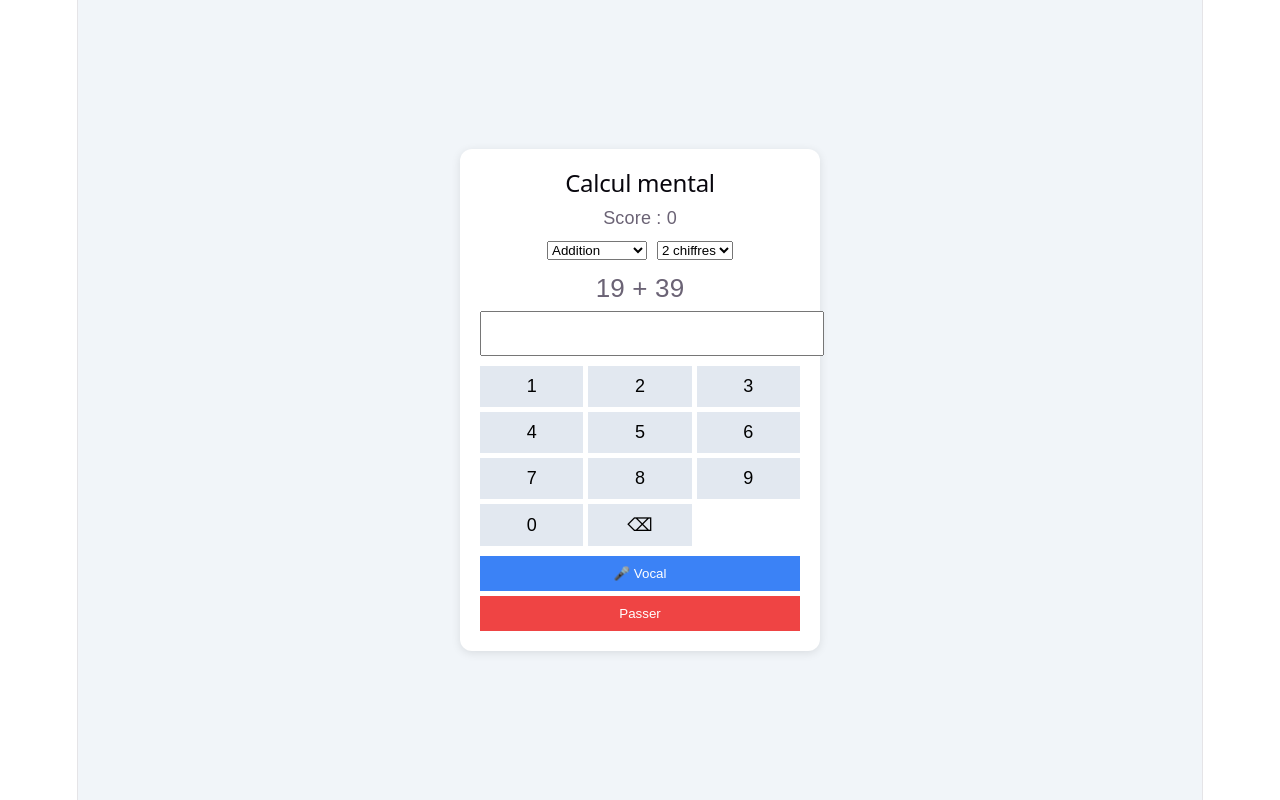
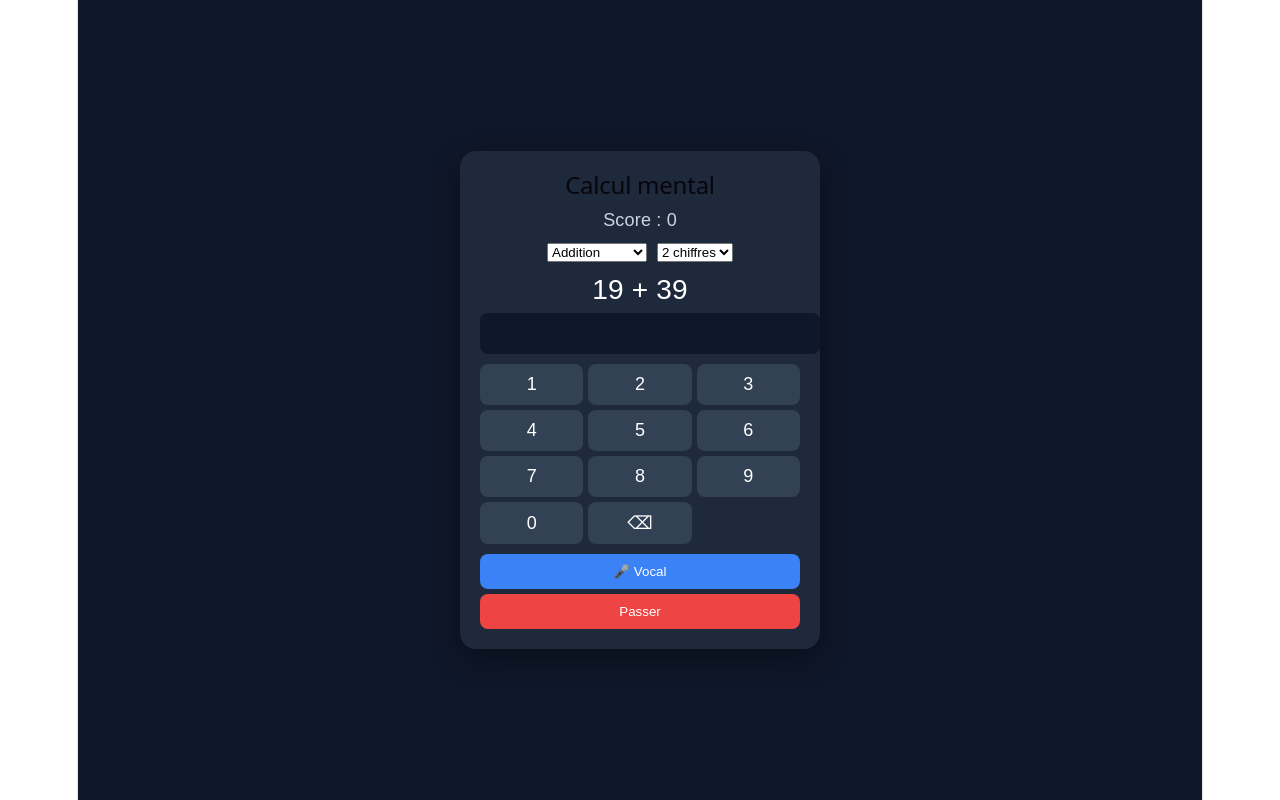
Before and after one commit to RereLeRonron/calcul-mental, a React (Vite) app: page / in a window 1280 px wide. Built offline with nearby package versions, Linux system fonts and the light colour scheme.

Commit message:
dark theme UI

```diff
--- a/src/App.jsx
+++ b/src/App.jsx
@@ -201,21 +201,23 @@ const styles = {
     display: "flex",
     justifyContent: "center",
     alignItems: "center",
-    background: "#f1f5f9",
+    background: "#0f172a",
     fontFamily: "Arial",
   },
 
   card: {
     width: 320,
-    background: "white",
+    background: "#1e293b",
     padding: 20,
-    borderRadius: 12,
+    borderRadius: 16,
     textAlign: "center",
-    boxShadow: "0 2px 10px rgba(0,0,0,0.1)",
+    boxShadow: "0 10px 30px rgba(0,0,0,0.4)",
+    color: "white",
   },
 
   score: {
     marginBottom: 10,
+    color: "#cbd5e1",
   },
 
   row: {
@@ -226,8 +228,9 @@ const styles = {
   },
 
   question: {
-    fontSize: 26,
+    fontSize: 28,
     marginBottom: 10,
+    color: "white",
   },
 
   input: {
@@ -236,6 +239,11 @@ const styles = {
     fontSize: 18,
     textAlign: "center",
     marginBottom: 10,
+    borderRadius: 8,
+    border: "none",
+    background: "#0f172a",
+    color: "white",
+    outline: "none",
   },
 
   pad: {
@@ -247,9 +255,11 @@ const styles = {
 
   btn: {
     padding: 10,
-    background: "#e2e8f0",
+    background: "#334155",
     border: "none",
     fontSize: 18,
+    color: "white",
+    borderRadius: 8,
   },
 
   voice: {
@@ -259,6 +269,7 @@ const styles = {
     color: "white",
     border: "none",
     marginBottom: 5,
+    borderRadius: 8,
   },
 
   skip: {
@@ -267,5 +278,6 @@ const styles = {
     background: "#ef4444",
     color: "white",
     border: "none",
+    borderRadius: 8,
   },
 };
```
